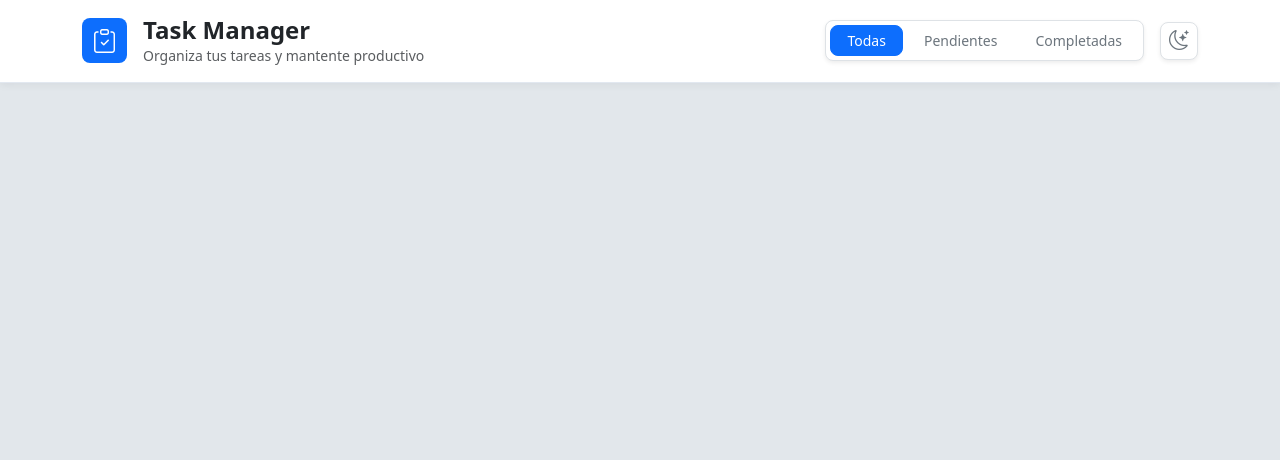
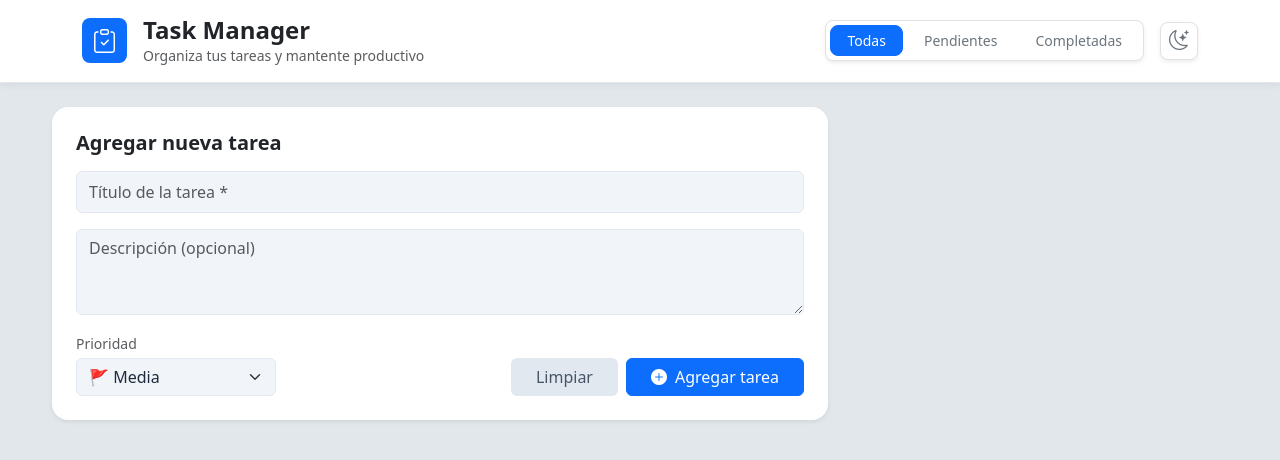
Before and after one commit to josecarlosonate/React-labs, a React (Vite) app in the folder projects/02-task-manager/: page / in a window 1280 px wide. Shown: the top 460 px of the page. Built offline with nearby package versions, Linux system fonts and the light colour scheme.

Commit message:
agregar componente para el formulario de tareas

```diff
--- a/projects/02-task-manager/src/App.tsx
+++ b/projects/02-task-manager/src/App.tsx
@@ -2,6 +2,7 @@ import { useEffect, useState } from "react"
 import Header from "./components/Header"
 import type { Theme } from "./types/Theme"
 import type { Filters } from "./types/Filters"
+import TaskForm from "./components/TaskForm"
 
 function App() {
   const [theme, setTheme] = useState<Theme>('light')
@@ -15,8 +16,14 @@ function App() {
 
     <div className="min-vh-100 bg-body-tertiary">
       <Header setTheme={setTheme} theme={theme} filter={filter} setFilter={setFilter} />
+      <div className="container my-4" style={{ maxWidth: '1200px' }}>
+        <div className="row g-4">
+          <div className="col-lg-8">
+            <TaskForm />
+          </div>
+        </div>
+      </div>
     </div>
-
   )
 }
 
--- a/projects/02-task-manager/src/components/Header.tsx
+++ b/projects/02-task-manager/src/components/Header.tsx
@@ -18,7 +18,7 @@ function Header({ setTheme, theme, filter, setFilter }: HeaderProps) {
 
     return (
         <header className="bg-body app-header">
-            <div className="container py-3 d-flex justify-content-between align-items-center gap-3">
+            <div className="container py-3 d-flex justify-content-between align-items-center gap-3 style={{ maxWidth: '1200px' }}">
 
                 <div className="d-flex align-items-center gap-3">
                     <div className="bg-primary text-white rounded-3 d-flex align-items-center justify-content-center"
@@ -56,7 +56,6 @@ function Header({ setTheme, theme, filter, setFilter }: HeaderProps) {
 
             </div>
         </header >
-
     );
 }
 
--- /dev/null
+++ b/projects/02-task-manager/src/components/TaskForm.tsx
@@ -0,0 +1,34 @@
+function TaskForm() {
+    return (
+        <div className="card border-0 shadow-sm rounded-4 p-4 mb-4">
+            <h5 className="fw-bold mb-3 text-body">Agregar nueva tarea</h5>
+            <form>
+                <div className="mb-3">
+                    <input type="text" className="form-control task-form-field py-2" placeholder="Título de la tarea *" />
+                </div>
+                <div className="mb-3">
+                    <textarea className="form-control task-form-field" rows={3} placeholder="Descripción (opcional)"></textarea>
+                </div>
+                <div className="d-flex justify-content-between align-items-center">
+                    <div style={{ width: '200px' }}>
+                        <label className="form-label text-muted small fw-medium mb-1">Prioridad</label>
+                        <select className="form-select task-form-field task-priority-select">
+                            <option>🚩 Media</option>
+                            <option>🚩 Alta</option>
+                            <option>🚩 Baja</option>
+                        </select>
+                    </div>
+                    <div className="d-flex gap-2 align-self-end">
+                        <button type="button" className="btn task-form-clear px-4 fw-medium">Limpiar</button>
+                        <button type="button" className="btn btn-primary px-4 fw-medium">
+                            <i className="bi bi-plus-circle-fill  me-2" />
+                            Agregar tarea
+                        </button>
+                    </div>
+                </div>
+            </form>
+        </div>
+    )
+}
+
+export default TaskForm
--- a/projects/02-task-manager/src/index.css
+++ b/projects/02-task-manager/src/index.css
@@ -55,3 +55,88 @@ body {
   0 2px 4px rgb(0 0 0 / 18%),
   0 4px 8px rgb(0 0 0 / 15%) !important;
 }
+
+[data-bs-theme='light'] .task-form-field {
+  background-color: #f1f5f9;
+  border: 1px solid #e2e8f0;
+  color: #1e293b;
+}
+
+[data-bs-theme='dark'] .task-form-field {
+  background-color: #172238;
+  border: 1px solid #35445c;
+  color: #f1f5f9;
+}
+
+[data-bs-theme='light'] .task-form-field:focus {
+  background-color: #ffffff;
+  border-color: #0d6efd;
+  box-shadow: 0 0 0 0.2rem rgb(13 110 253 / 12%);
+}
+
+[data-bs-theme='dark'] .task-form-field:focus {
+  background-color: #172238;
+  border-color: #f59e0b;
+  box-shadow: 0 0 0 0.2rem rgb(245 158 11 / 15%);
+}
+
+[data-bs-theme='dark'] .task-form-field::placeholder {
+  color: #94a3b8;
+}
+
+[data-bs-theme='dark'] .task-form-field {
+  color-scheme: dark;
+}
+
+[data-bs-theme='light'] .task-form-field {
+  color-scheme: light;
+}
+
+[data-bs-theme='dark'] .task-priority-select {
+  background-color: #172238;
+  color: #f1f5f9;
+}
+
+[data-bs-theme='dark'] .task-priority-select option {
+  background-color: #172238;
+  color: #f1f5f9;
+}
+
+/* Botones del formulario */
+[data-bs-theme='light'] .task-form-clear {
+  background-color: #e2e8f0;
+  border: 1px solid transparent;
+  color: #475569;
+  box-shadow: none;
+}
+
+[data-bs-theme='dark'] .task-form-clear {
+  background-color: #334155;
+  border: 1px solid transparent;
+  color: #f1f5f9;
+  box-shadow: none;
+}
+
+[data-bs-theme='light'] .task-form-clear:hover {
+  background-color: #cbd5e1;
+  border-color: transparent;
+  color: #334155;
+}
+
+[data-bs-theme='dark'] .task-form-clear:hover {
+  background-color: #475569;
+  color: #ffffff;
+}
+
+[data-bs-theme='dark'] .task-form-submit {
+  background-color: #f59e0b;
+  border: 1px solid #f59e0b;
+  color: #111827;
+  box-shadow: none;
+}
+
+[data-bs-theme='dark'] .task-form-submit:hover {
+  background-color: #fbbf24;
+  border-color: #fbbf24;
+  color: #111827;
+}
```
